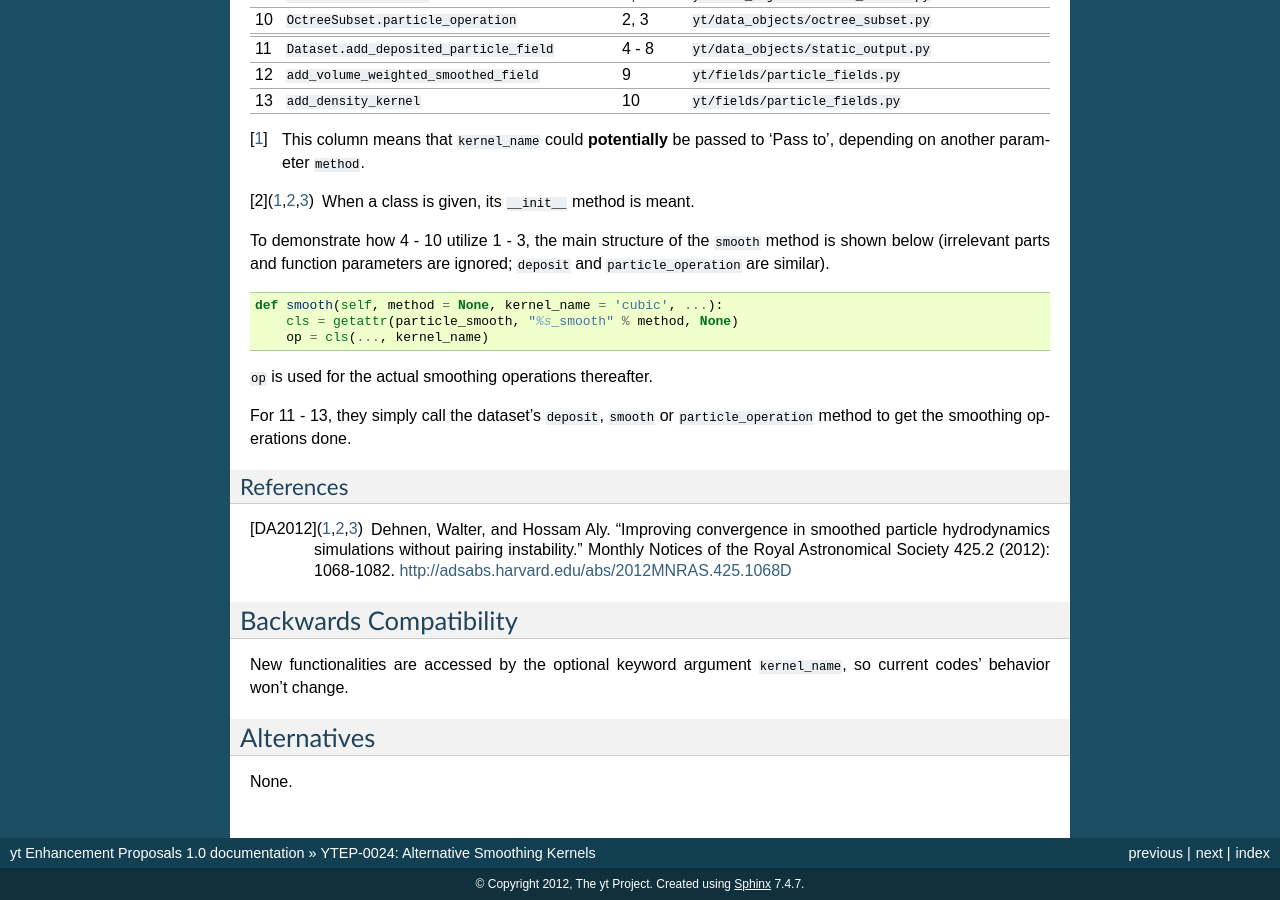
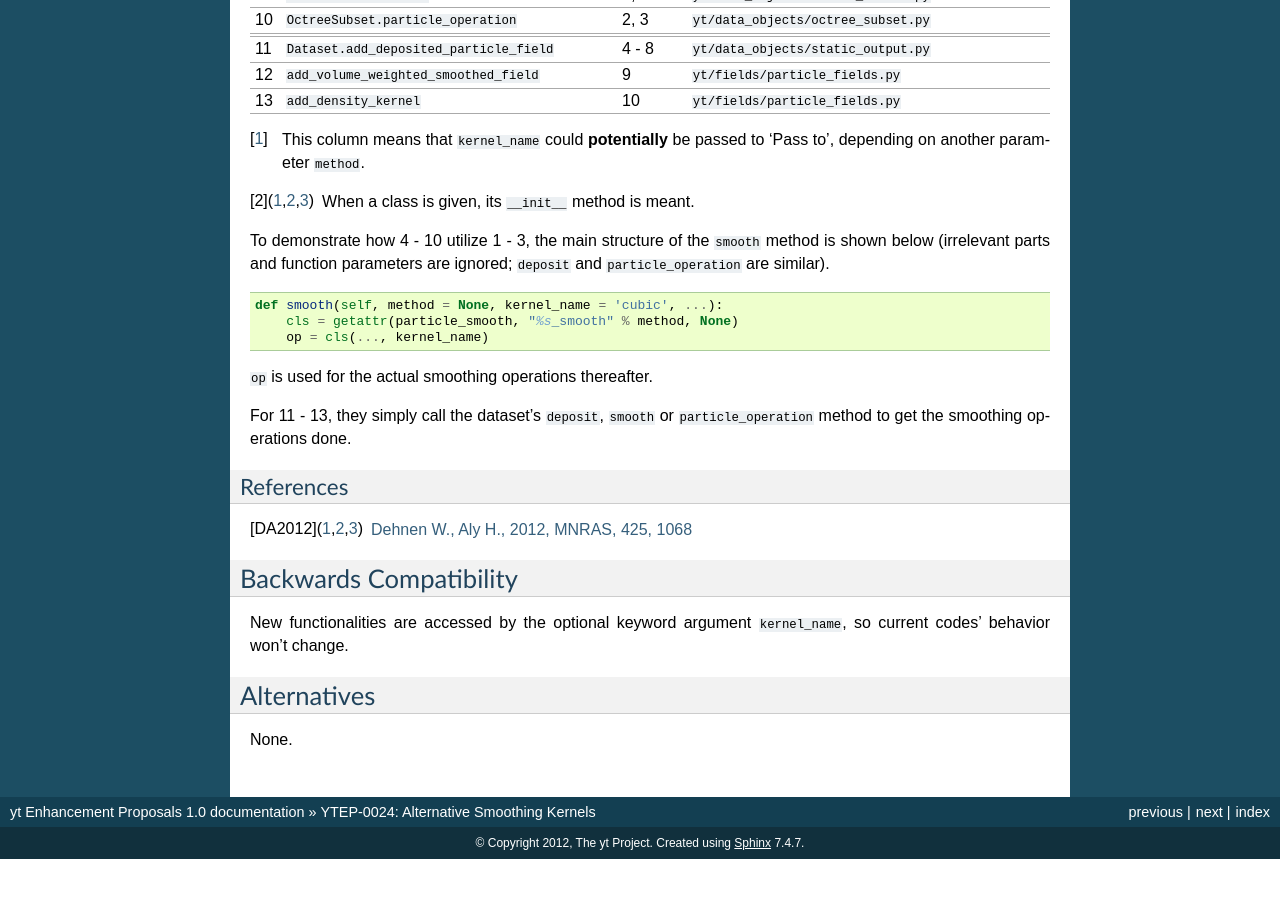
Before and after one commit to yt-project/ytep, a Sphinx documentation site: the page built from source/YTEPs/YTEP-0024.rst, in a window 1280 px wide and 900 px high, scrolled down 2279 px. Built offline with Sphinx 7.4.7, drawn with Linux system fonts in a browser that asks for light colours; formulas are drawn with MathJax 3; after the commit the page ends 3138 px from its top, so only the background shows below that.

Commit message:
fix reference format

```diff
--- a/source/YTEPs/YTEP-0024.rst
+++ b/source/YTEPs/YTEP-0024.rst
@@ -181,7 +181,7 @@ For 11 - 13, they simply call the dataset's ``deposit``, ``smooth`` or ``particl
 References
 ++++++++++
 
-.. [DA2012] Dehnen, Walter, and Hossam Aly. "Improving convergence in smoothed particle hydrodynamics simulations without pairing instability." Monthly Notices of the Royal Astronomical Society 425.2 (2012): 1068-1082. http://adsabs.harvard.edu/abs/2012MNRAS.425.1068D
+.. [DA2012] `Dehnen W., Aly H., 2012, MNRAS, 425, 1068 <http://adsabs.harvard.edu/abs/2012MNRAS.425.1068D>`_
 
 Backwards Compatibility
 -----------------------
```
